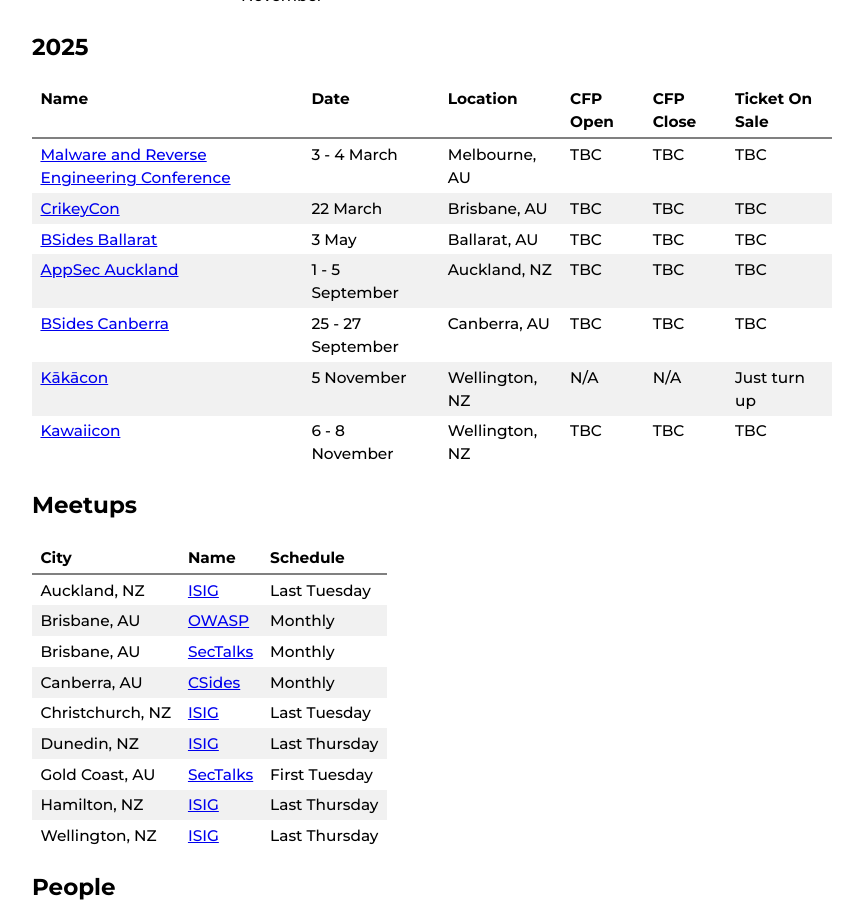
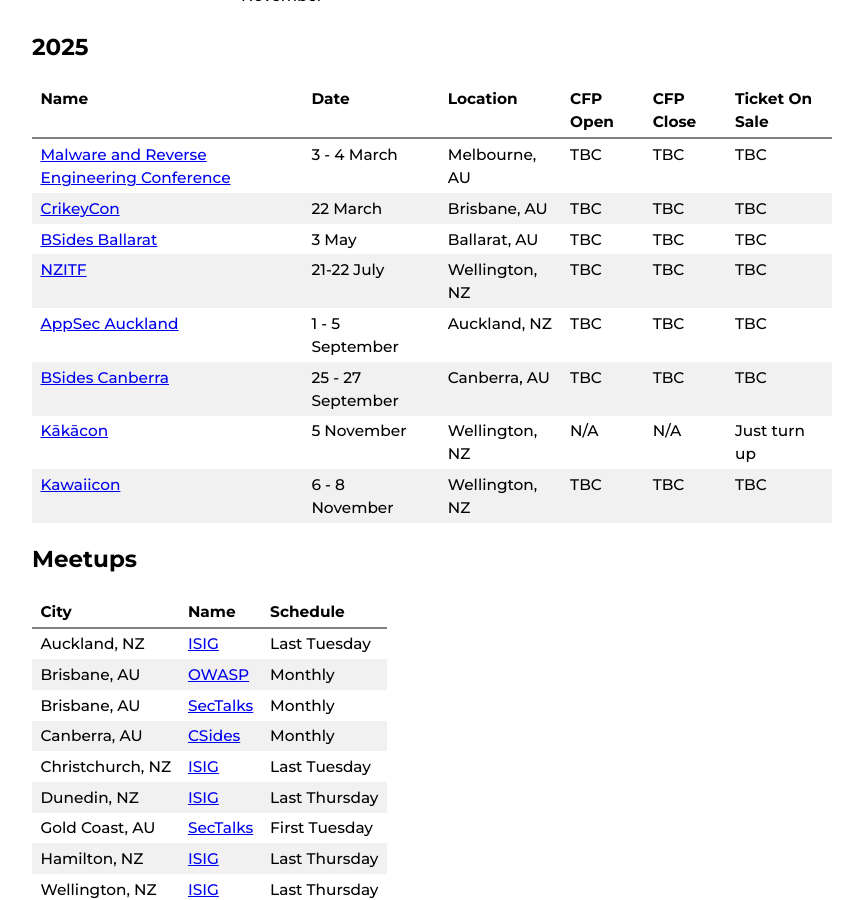
Before and after one commit to nzkarit/downundercons, a Jekyll site: the page built from index.markdown, in a window 1280 px wide and 900 px high, scrolled down 696 px. Shown: the whole window, without its empty margins (208-1071 px from the left). Built offline with Jekyll 4.4.1, drawn with Linux system fonts in a browser that asks for light colours.

Commit message:
Update index.markdown

```diff
--- a/index.markdown
+++ b/index.markdown
@@ -28,6 +28,7 @@ These are a list of hacker/infosec cons and meetups in the NZ and Aussie Area.
 | [Malware and Reverse Engineering Conference](https://federation.edu.au/icsl/icsl-conferences/mre-2025) | 3 - 4 March | Melbourne, AU | TBC | TBC | TBC |
 | [CrikeyCon](https://crikeycon.com/) | 22 March | Brisbane, AU | TBC | TBC | TBC |
 | [BSides Ballarat](https://www.linkedin.com/posts/dr-paul-black-20b615a0_bsides-ballarat-will-be-held-on-saturday-activity-7248840033477033984-bg4I/) | 3 May | Ballarat, AU | TBC | TBC | TBC |
+| [NZITF](https://nzitf.org.nz/conference-details) | 21-22 July | Wellington, NZ | TBC | TBC | TBC |
 | [AppSec Auckland](https://appsec.org.nz/conference/) | 1 - 5 September | Auckland, NZ | TBC | TBC | TBC |
 | [BSides Canberra](https://www.bsidesau.com.au/) | 25 - 27 September | Canberra, AU | TBC | TBC | TBC |
 | [Kākācon](https://www.kākācon.nz/) | 5 November | Wellington, NZ | N/A | N/A | Just turn up |
```
